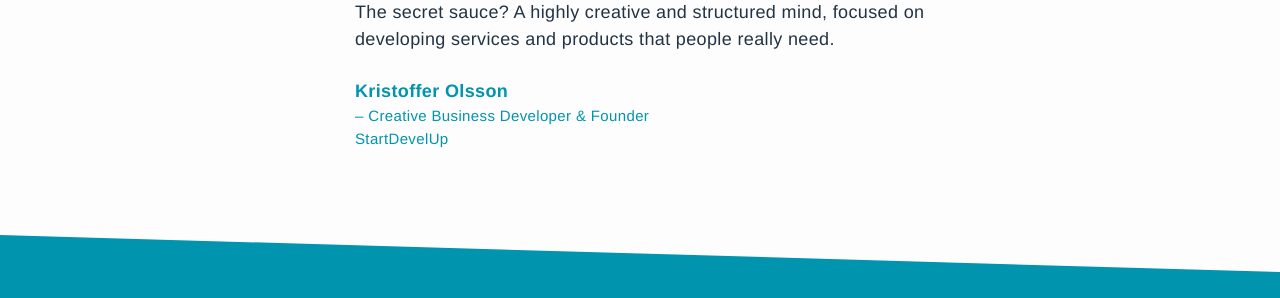
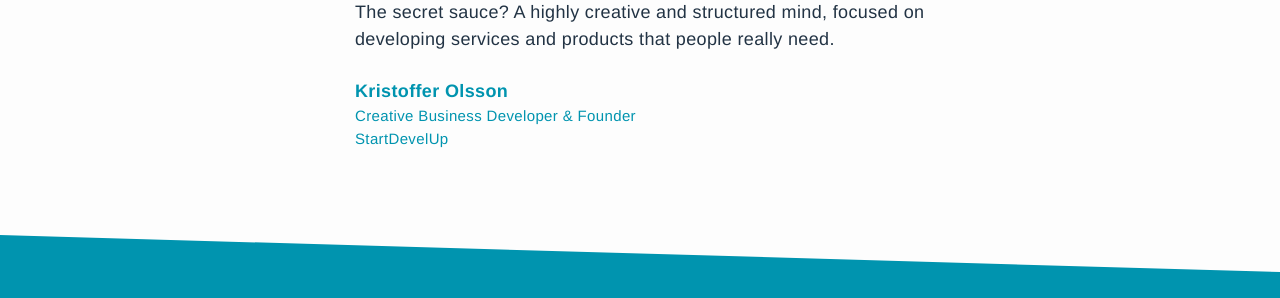
Before and after one commit to thomaswaern/krol, a Jekyll site: the page built from about.md, in a window 1280 px wide and 900 px high, scrolled down 552 px. Shown: the part 178-476 px from the top of the window. Built offline with Jekyll 4.4.1, drawn with Linux system fonts in a browser that asks for light colours.

Commit message:
deleted dash before title

```diff
--- a/about.md
+++ b/about.md
@@ -10,5 +10,5 @@
 
 <div class="me">
 <h4 class="name">Kristoffer Olsson</h4>
-<h4>– Creative Business Developer & Founder<br>  StartDevelUp</h4>
+<h4> Creative Business Developer & Founder<br> StartDevelUp</h4>
 </div>
```
